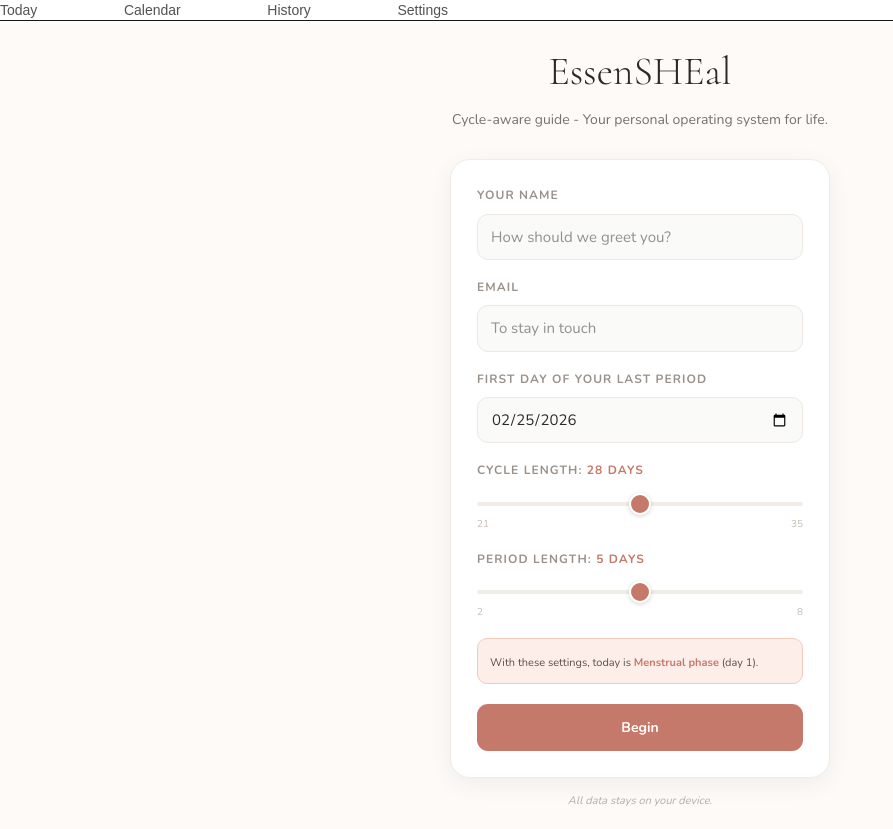
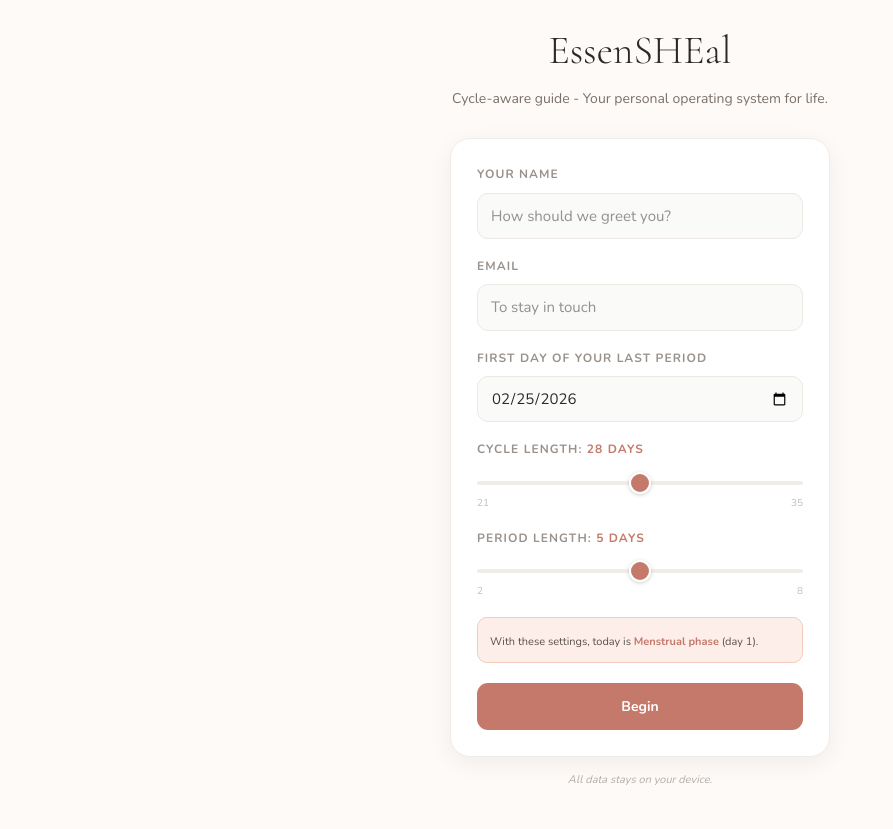
Before and after one commit to dariiavereshchak/cycle-planner, a Next.js app: page / in a window 1280 px wide. Shown: the whole page, without its empty margins (0-893 px from the left). After the commit the page ends 808 px from the top, so only its background shows below. Built offline with nearby package versions, Linux system fonts and the light colour scheme.

Commit message:
Remove top nav

```diff
--- a/app/layout.tsx
+++ b/app/layout.tsx
@@ -1,7 +1,6 @@
 import type { Metadata } from "next";
 import { Geist, Geist_Mono } from "next/font/google";
 import "./globals.css";
-import TopNav from "@/components/TopNav";
 
 const geistSans = Geist({
   variable: "--font-geist-sans",
@@ -28,7 +27,6 @@ export default function RootLayout({
       <body
         className={`${geistSans.variable} ${geistMono.variable} antialiased bg-neutral-50`}
       >
-        <TopNav />
         {children}
       </body>
     </html>
```
